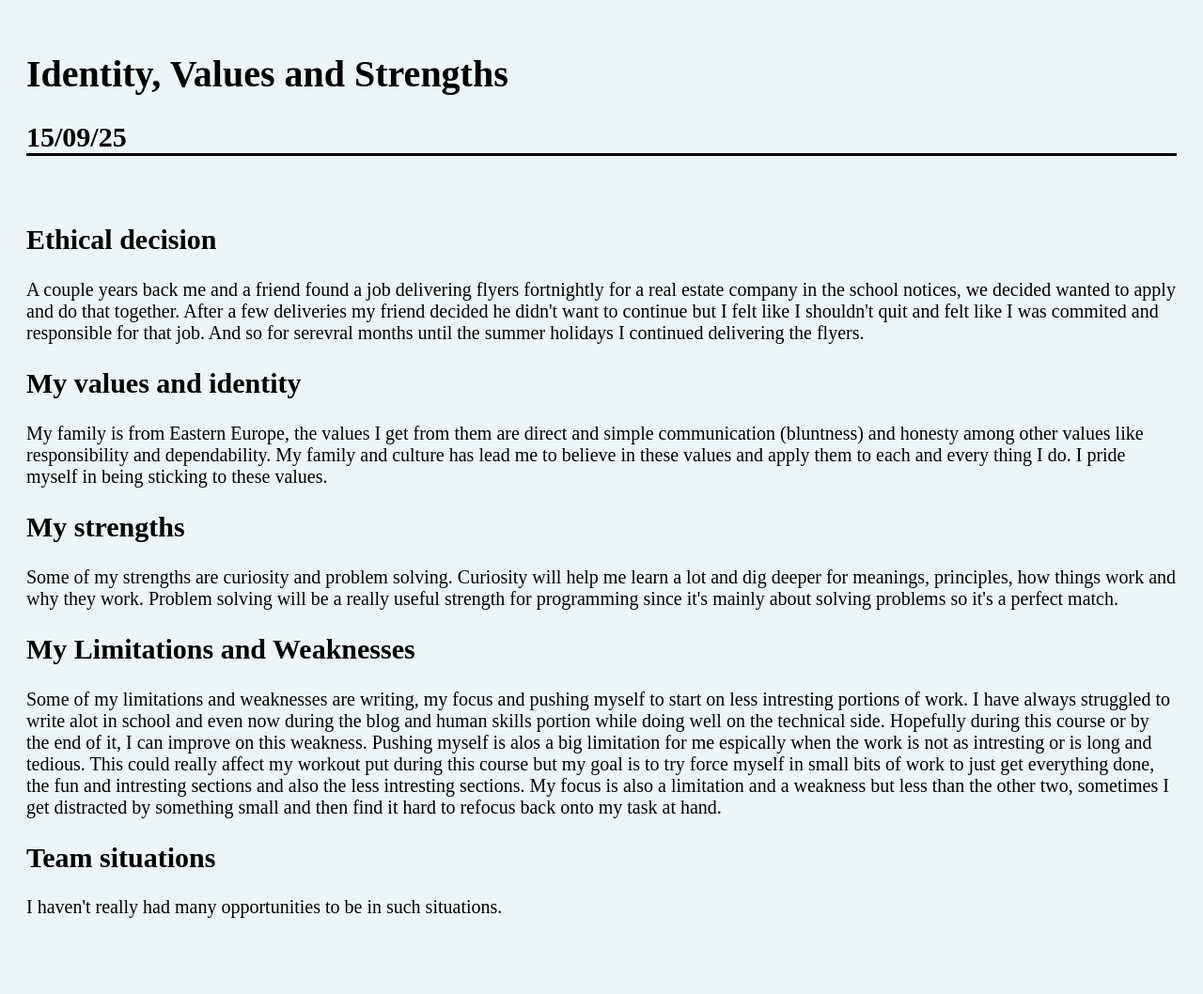
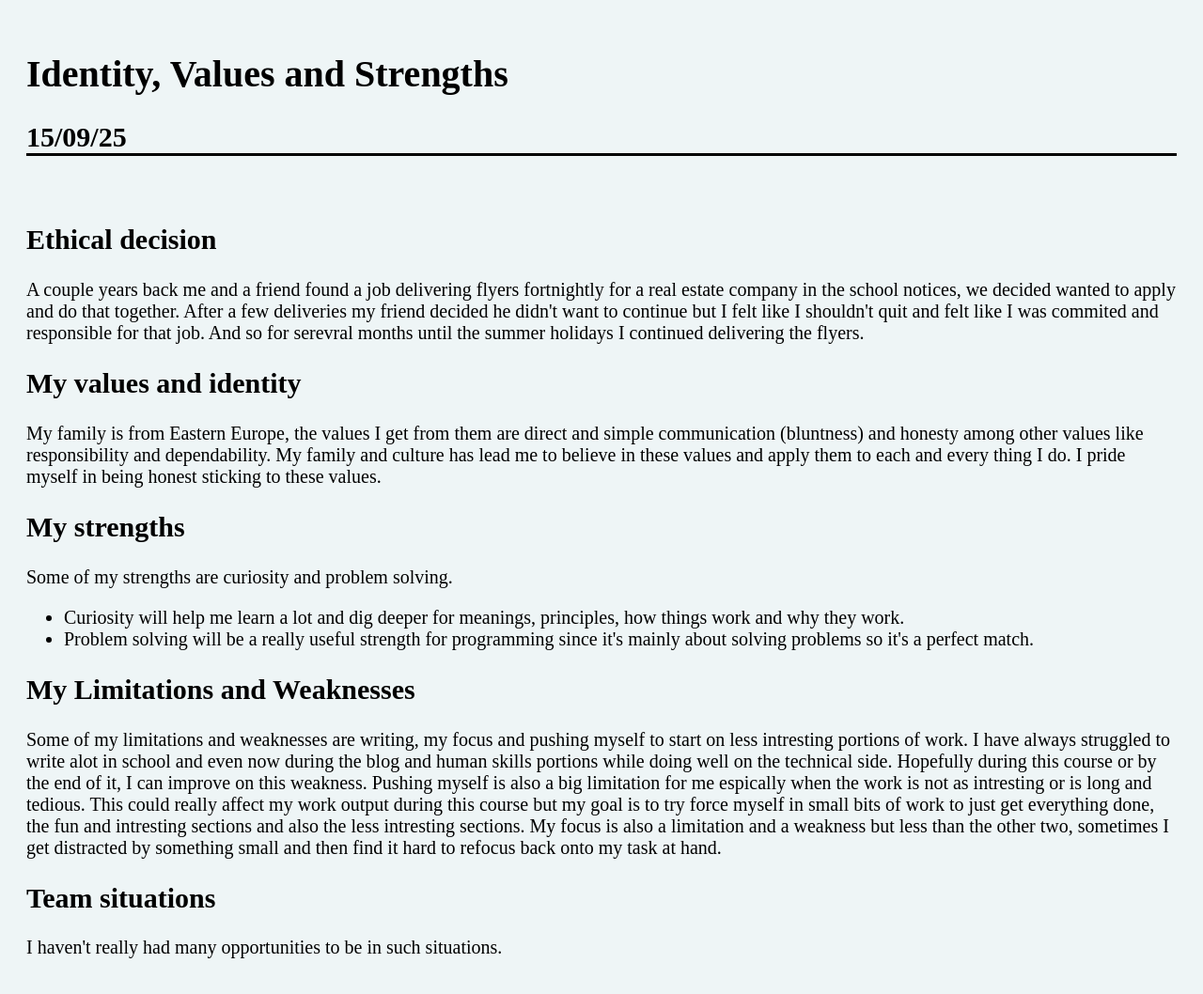
Before and after one commit to NikolaBodor/NikolaBodor.github.io, a plain HTML site: page blog/indentity-values.html in a window 1280 px wide. Shown: the whole page at 94% size. Before the commit the page ends 1025 px from the top, so only its background shows below. Drawn offline with Linux system fonts and the light colour scheme.

Commit message:
typos and formatting

```diff
--- a/blog/indentity-values.html
+++ b/blog/indentity-values.html
@@ -27,19 +27,21 @@
 
   <h2>My values and identity</h2>
   <p>
-    My family is from Eastern Europe, the values I get from them are direct and simple communication (bluntness) and honesty among other values like responsibility and dependability. My family and culture has lead me to believe in these values and apply them to each and every thing I do. I pride myself in being sticking to these values.
+    My family is from Eastern Europe, the values I get from them are direct and simple communication (bluntness) and honesty among other values like responsibility and dependability. My family and culture has lead me to believe in these values and apply them to each and every thing I do. I pride myself in being honest sticking to these values.
   </p>
 
   <h2>My strengths</h2>
   <p>
-    Some of my strengths are curiosity and problem solving. Curiosity will help me learn a lot and dig deeper for meanings, principles,
-    how things work and why they work. Problem solving will be a really useful strength for programming since it's mainly about solving problems so
-    it's a perfect match.
+    Some of my strengths are curiosity and problem solving.
+    <ul>
+    <li>Curiosity will help me learn a lot and dig deeper for meanings, principles, how things work and why they work.</li>
+    <li>Problem solving will be a really useful strength for programming since it's mainly about solving problems so it's a perfect match.</li>
+    </ul>
   </p>
 
   <h2>My Limitations and Weaknesses</h2>
   <p>
-    Some of my limitations and weaknesses are writing, my focus and pushing myself to start on less intresting portions of work. I have always struggled to write alot in school and even now during the blog and human skills portion while doing well on the technical side. Hopefully during this course or by the end of it, I can improve on this weakness. Pushing myself is alos a big limitation for me espically when the work is not as intresting or is long and tedious. This could really affect my workout put during this course but my goal is to try force myself in small bits of work to just get everything done, the fun and intresting sections and also the less intresting sections. My focus is also a limitation and a weakness but less than the other two, sometimes I get distracted by something small and then find it hard to refocus back onto my task at hand.
+    Some of my limitations and weaknesses are writing, my focus and pushing myself to start on less intresting portions of work. I have always struggled to write alot in school and even now during the blog and human skills portions while doing well on the technical side. Hopefully during this course or by the end of it, I can improve on this weakness. Pushing myself is also a big limitation for me espically when the work is not as intresting or is long and tedious. This could really affect my work output during this course but my goal is to try force myself in small bits of work to just get everything done, the fun and intresting sections and also the less intresting sections. My focus is also a limitation and a weakness but less than the other two, sometimes I get distracted by something small and then find it hard to refocus back onto my task at hand.
   </p>
 
   <h2> Team situations</h2>
```
Also changed, not shown: blog/blog-homepage.html (+1 -1 lines), blog/eq-and-iq.html (+1 -1 lines), blog/javascript-dom.html (+2 -1 lines), blog/my-learning-plan.html (+1 -1 lines).
